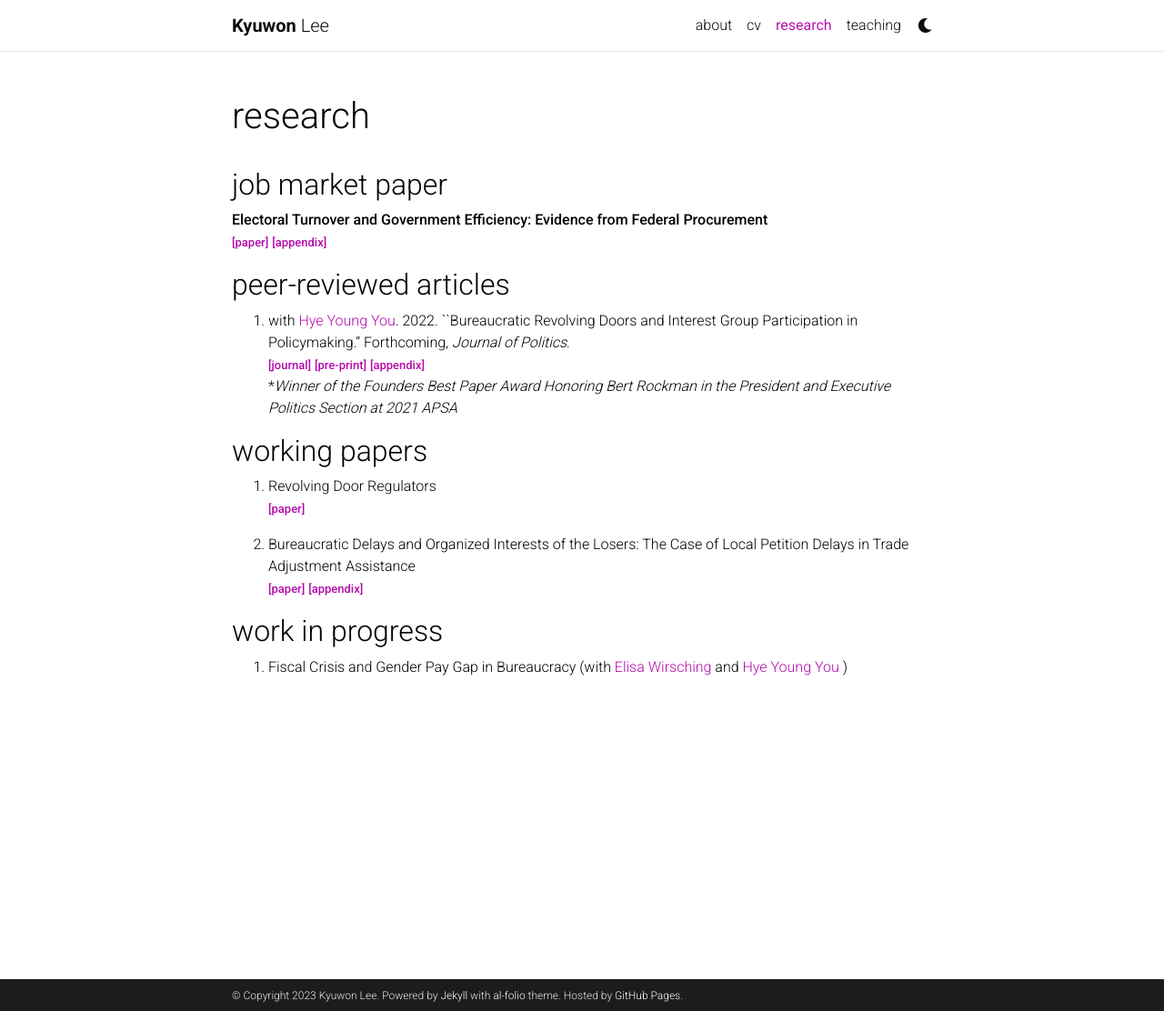
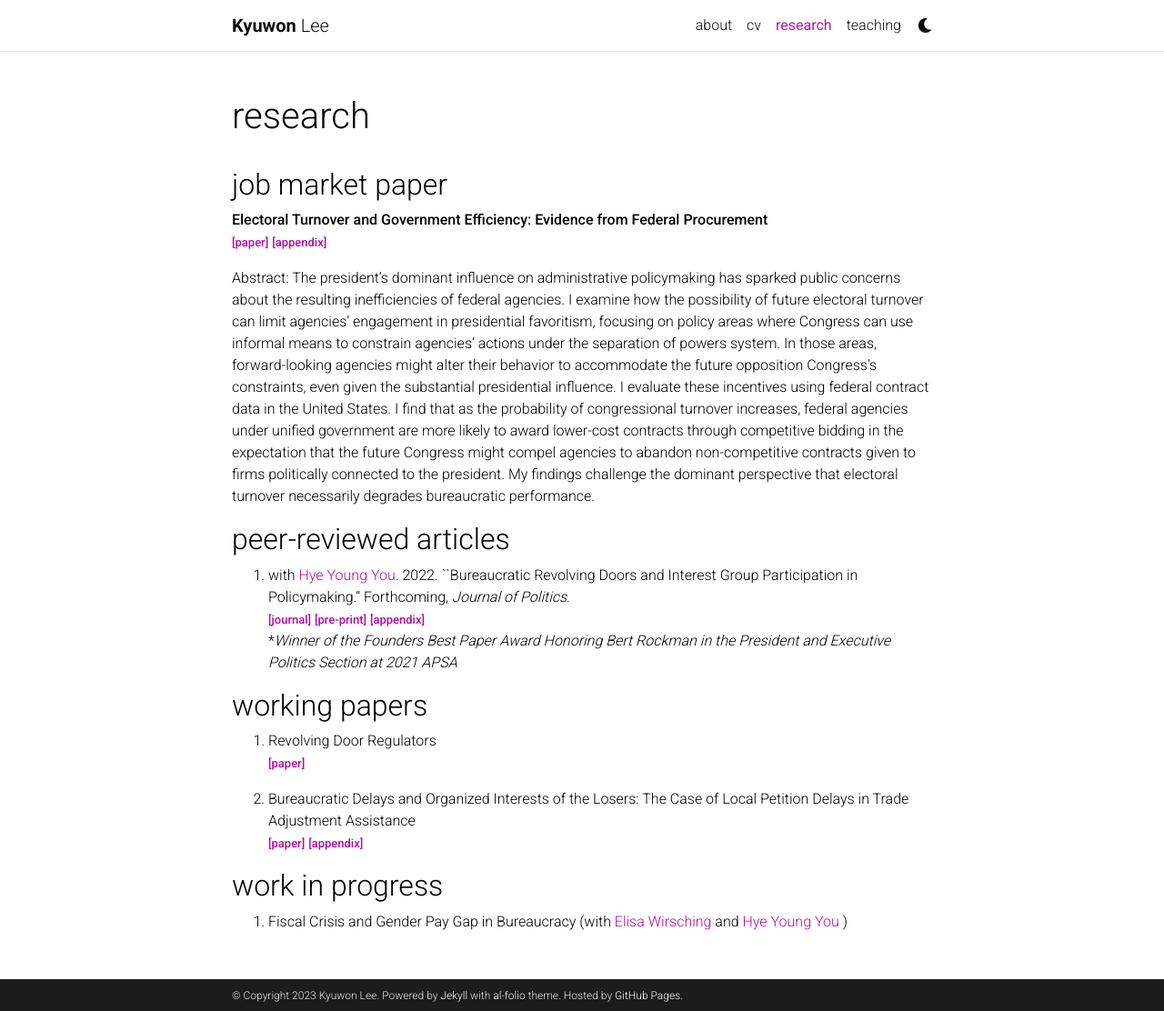
Before and after one commit to kyuwon-lee/kyuwon-lee.github.io, a Jekyll site: the page built from _pages/Research.md, in a window 1280 px wide and 1112 px high. Shown: the whole window at 91% size. Built offline with Jekyll 4.4.1, drawn with Linux system fonts in a browser that asks for light colours; comment, search, counter and statistics services are not loaded; a style sheet for code colours, icons or effects is not loaded.

Commit message:
Update Research.md

```diff
--- a/_pages/Research.md
+++ b/_pages/Research.md
@@ -7,7 +7,9 @@ nav: true
 ---
 ## job market paper
 **Electoral Turnover and Government Efficiency: Evidence from Federal Procurement**
-**<a href='https://www.dropbox.com/s/jlun54grfblitzo/politics_competitive_procurement_v19.pdf?dl=0'><font size="2"> [paper]</font></a>**   **<a href='https://www.dropbox.com/s/03dvynsnjgmxa9a/appendix_v19.pdf?dl=0'><font size="2"> [appendix]</font></a>**
+**<a href='https://www.dropbox.com/s/5o09jw62gmlxyhy/politics_competitive_procurement_v20.pdf?dl=0'><font size="2"> [paper]</font></a>**   **<a href='https://www.dropbox.com/s/q0wb06v264nduwl/appendix_v20.pdf?dl=0'><font size="2"> [appendix]</font></a>**
+
+Abstract: The president's dominant influence on administrative policymaking has sparked public concerns about the resulting inefficiencies of federal agencies. I examine how the possibility of future electoral turnover can limit agencies' engagement in presidential favoritism, focusing on policy areas where Congress can use informal means to constrain agencies' actions under the separation of powers system. In those areas, forward-looking agencies might alter their behavior to accommodate the future opposition Congress's constraints, even given the substantial presidential influence. I evaluate these incentives using federal contract data in the United States. I find that as the probability of congressional turnover increases, federal agencies under unified government are more likely to award lower-cost contracts through competitive bidding in the expectation that the future Congress might compel agencies to abandon non-competitive contracts given to firms politically connected to the president. My findings challenge the dominant perspective that electoral turnover necessarily degrades bureaucratic performance.
 
 ## peer-reviewed articles
 1. with <a href='https://hyeyoungyou.com'>Hye Young You</a>. 2022. ``Bureaucratic Revolving Doors and Interest Group Participation in Policymaking.'' Forthcoming, _Journal of Politics_.
```
